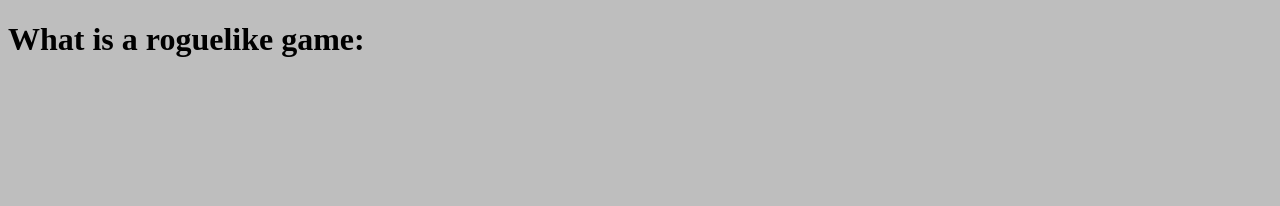
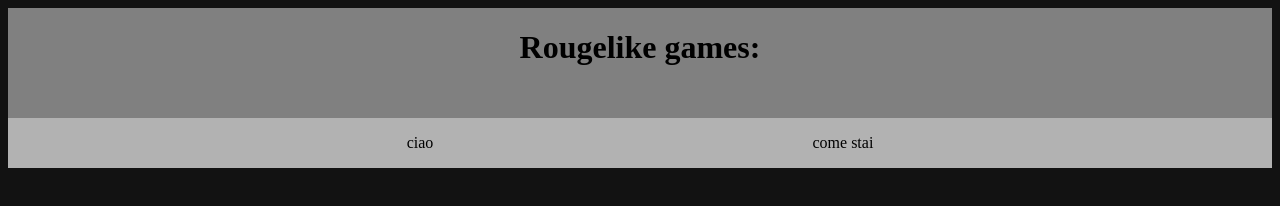
Before and after one commit to LDumitrescu20727/LDumitrescu.github.io, a plain HTML site: page index.html in a window 1280 px wide. Drawn offline with Linux system fonts and the light colour scheme.

Commit message:
Add files via upload

```diff
--- a/css/template.css
+++ b/css/template.css
@@ -1,15 +1,21 @@
-:root {
-    --title_bg: #2E2E2E
+body {
+    background: rgb(18, 18, 18);
 }
 
-.text_container {
-    display: inline;
+header {
+    display: flex;
+    flex-direction: column;
+    background-color: grey;
+    align-items: center;
 }
 
-.text_container h1 {
-    background-color: var(--title_bg);
+.bottom-line {
+    display: flex;
+    flex-direction: row;
+    background-color: rgb(178, 178, 178);
+    width: 100%;
+    justify-content: center;
+    align-items: center;
+    margin-top: 30px;
+    gap: 30%;
 }
-
-body {
-    background-color:#bebebe;
-}
--- a/index.html
+++ b/index.html
@@ -1,12 +1,18 @@
 <!DOCTYPE html>
 <html lang="en">
 <head>
-    <link rel="stylesheet" href="/css/template.css">
+    <link rel="stylesheet" href="css/template.css">
     <title>Rougelike games:</title>
 </head>
 
 <body>
-    <h1>What is a roguelike game:</h1>
+    <header>
+        <h1>Rougelike games:</h1>
+        <div class="bottom-line">
+            <p>ciao</p>
+            <p>come stai</p>
+        </div>
+    </header>
 </body>
 
 </html>
```
